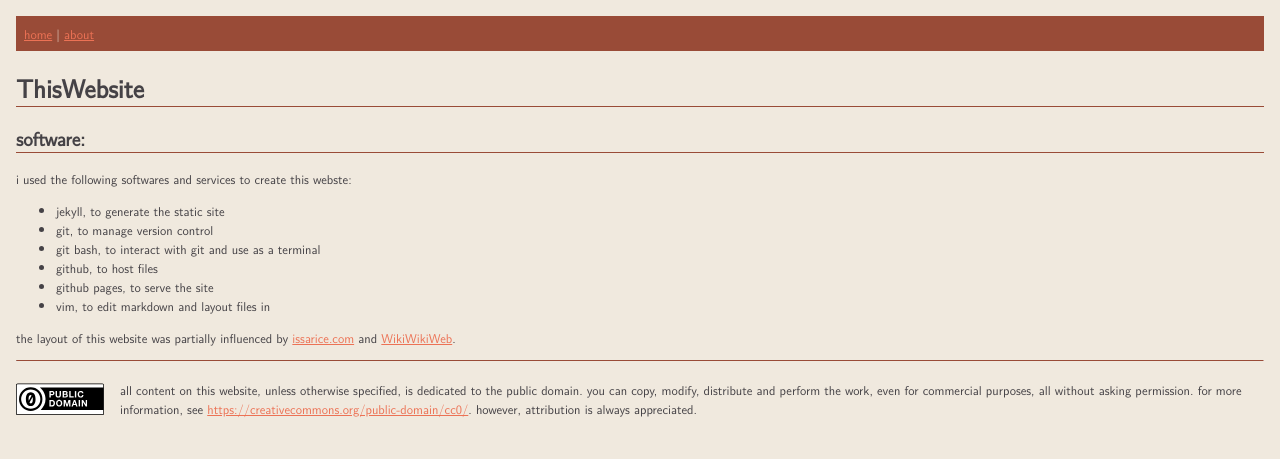
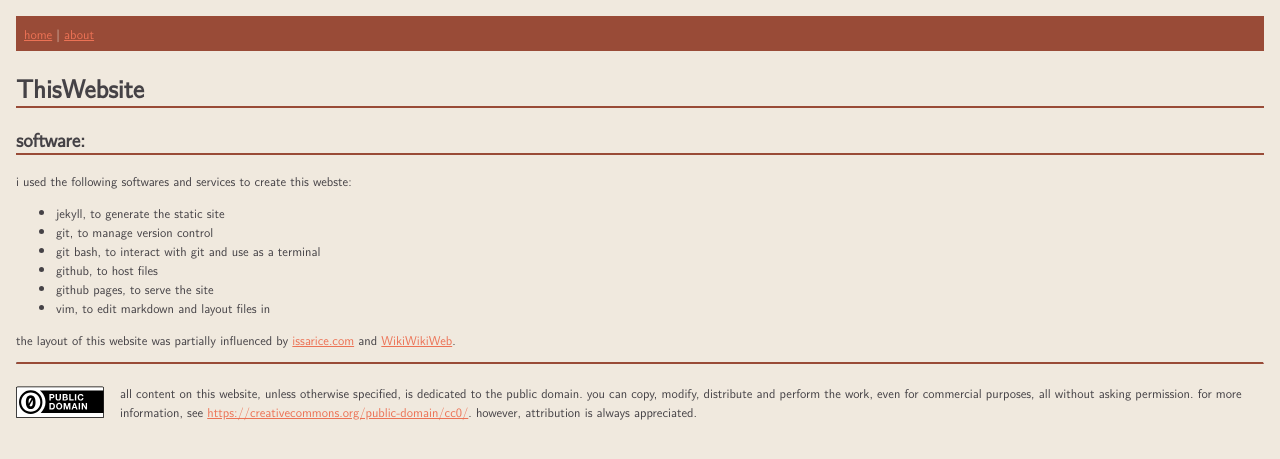
Before and after one commit to harperawl/home, a Jekyll site: the page built from ThisWebsite.md, in a window 1280 px wide. Shown: the top 459 px of the page. Built offline with Jekyll 4.4.1, drawn with Linux system fonts in a browser that asks for light colours.

Commit message:
make hrs wider, because it disappeared on my phone

```diff
--- a/assets/css/styles.css
+++ b/assets/css/styles.css
@@ -55,10 +55,10 @@
 }
 
 h1, h2, h3, h4, h5, h6 {
-	border-bottom: 1px solid var(--supplementary-color);
+	border-bottom: 2px solid var(--supplementary-color);
 }
 
 hr {
 	border-top: none;
-	border-bottom: 1px solid var(--supplementary-color);
+	border-bottom: 2px solid var(--supplementary-color);
 }
--- a/docs/assets/css/styles.css
+++ b/docs/assets/css/styles.css
@@ -55,10 +55,10 @@
 }
 
 h1, h2, h3, h4, h5, h6 {
-	border-bottom: 1px solid var(--supplementary-color);
+	border-bottom: 2px solid var(--supplementary-color);
 }
 
 hr {
 	border-top: none;
-	border-bottom: 1px solid var(--supplementary-color);
+	border-bottom: 2px solid var(--supplementary-color);
 }
--- a/docs/feed.xml
+++ b/docs/feed.xml
@@ -1 +1 @@
-<?xml version="1.0" encoding="utf-8"?><feed xmlns="http://www.w3.org/2005/Atom" ><generator uri="https://jekyllrb.com/" version="3.10.0">Jekyll</generator><link href="http://localhost:4000/feed.xml" rel="self" type="application/atom+xml" /><link href="http://localhost:4000/" rel="alternate" type="text/html" /><updated>2024-11-17T15:09:19-08:00</updated><id>http://localhost:4000/feed.xml</id><title type="html">harperawl.net</title><subtitle>Write an awesome description for your new site here. You can edit this line in _config.yml. It will appear in your document head meta (for Google search results) and in your feed.xml site description.</subtitle></feed>
+<?xml version="1.0" encoding="utf-8"?><feed xmlns="http://www.w3.org/2005/Atom" ><generator uri="https://jekyllrb.com/" version="3.10.0">Jekyll</generator><link href="http://localhost:4000/feed.xml" rel="self" type="application/atom+xml" /><link href="http://localhost:4000/" rel="alternate" type="text/html" /><updated>2024-11-17T15:14:00-08:00</updated><id>http://localhost:4000/feed.xml</id><title type="html">harperawl.net</title><subtitle>Write an awesome description for your new site here. You can edit this line in _config.yml. It will appear in your document head meta (for Google search results) and in your feed.xml site description.</subtitle></feed>
```
